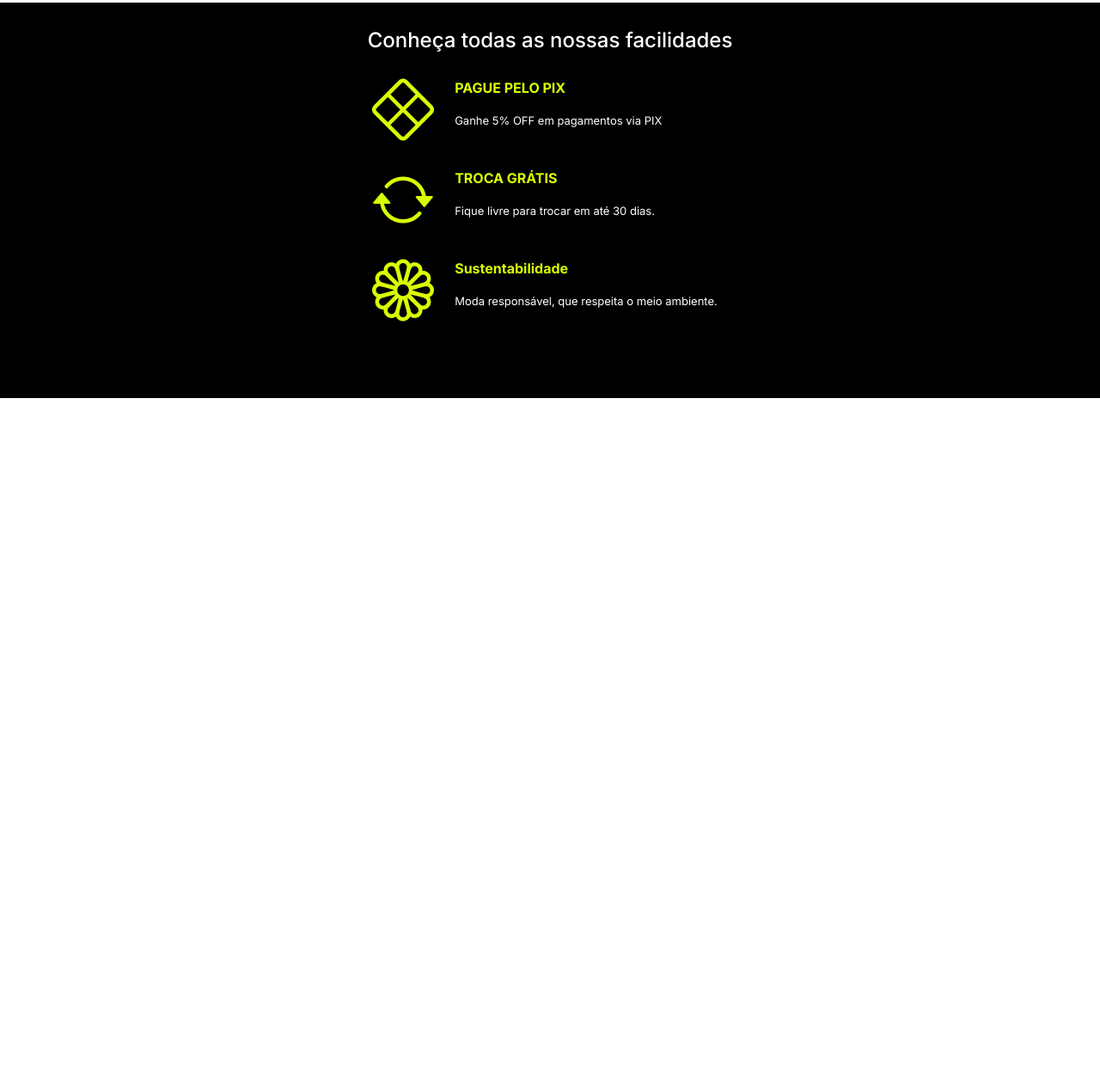
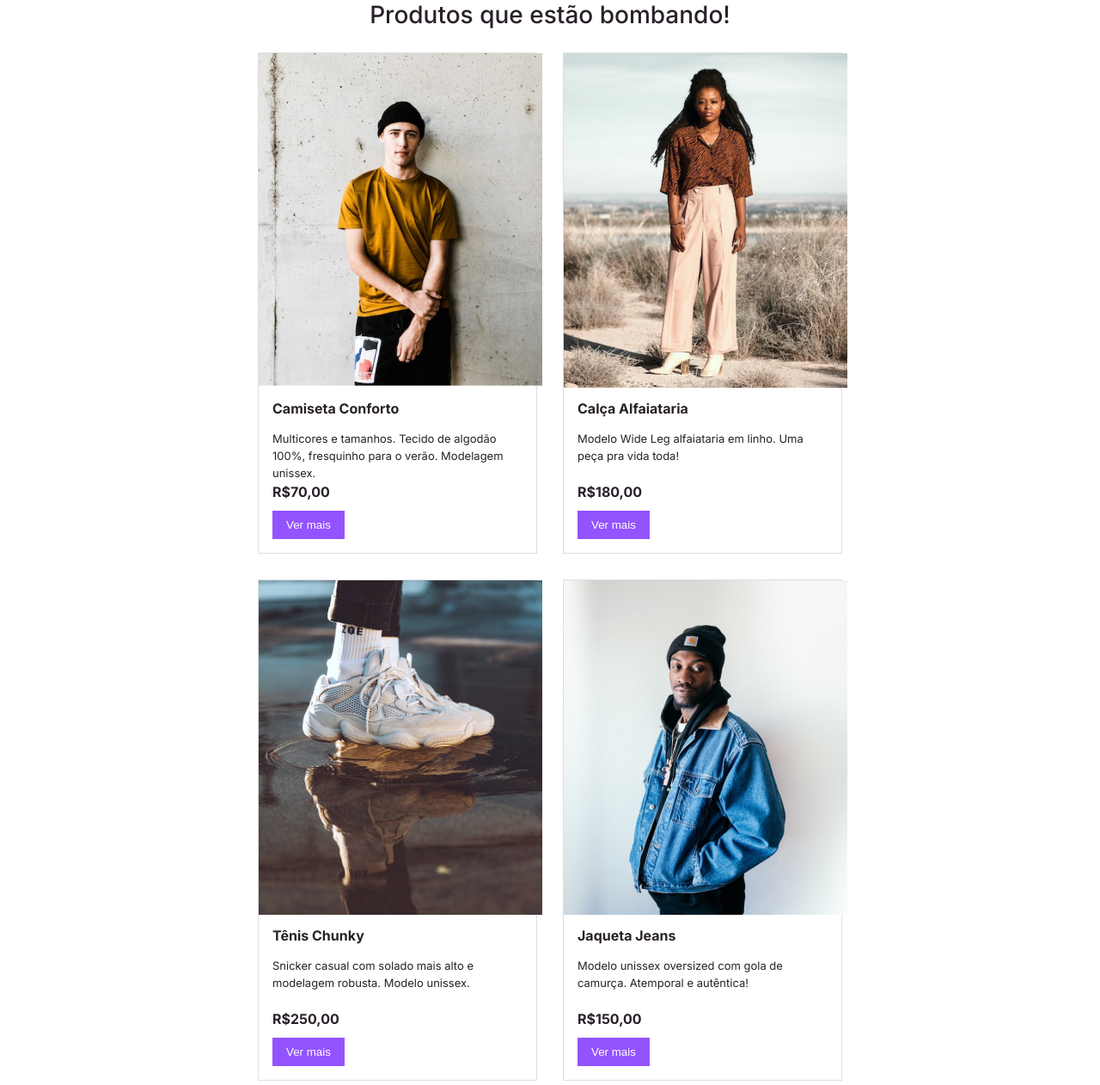
Before and after one commit to marcos-bento/Alura-Challenge-Front-End-2, a plain HTML site: page index.html in a window 1280 px wide. Shown: the part 1318-2580 px from the top of the page at 86% size. Before the commit the page ends 1781 px from the top, so only its background shows below. Drawn offline with nearby package versions, Linux system fonts and the light colour scheme.

Commit message:
Finalização da primeira semana do Challenge

```diff
--- /dev/null
+++ b/assets/css/products.css
@@ -0,0 +1,102 @@
+
+.products{
+    display: flex;
+    flex-direction: column;
+    gap: 30px;
+    margin: 0 28px 48px 28px;
+    align-items: center;
+}
+
+.products_title{
+    font-size: 28px;
+    font-weight: 500;
+    text-align: center;
+}
+
+.products_container{
+    display: grid;
+    grid-template-columns: repeat(auto-fit, minmax(323px));
+    gap: 30px;
+}
+
+.product_card{
+    border: 1px solid rgba(0, 0, 0, 0.13);
+    width: 323px;
+}
+
+.product_image_mobile{
+    width: 323px;
+    height: 402px;
+    display: block;
+}
+
+.product_image_tablet, .product_image_desktop{
+    display: none;
+}
+
+.product_label{
+    font-size: 16px;
+    font-weight: 700;
+    line-height: 23px;
+    margin: 13px 16px;
+}
+
+.product_description{
+    font-size: 13px;
+    font-weight: 400;
+    line-height: 20px;
+    height: 45px;
+    margin: 2px 16px 16px 16px;
+}
+
+.product_price{
+    font-size: 16px;
+    font-weight: 700;
+    line-height: 23px;
+    margin: 0 0 10px 16px;
+}
+
+.product_cto{
+    padding: 9px 16px;
+    background-color: var(--color-purple);
+    color: white;
+    border: none;
+    margin: 0 0 16px 16px;
+}
+
+/* Media query for 768px */
+@media screen and (min-width: 768px){
+
+    .products_container{
+        grid-template-columns: auto auto;
+    }
+
+    .product_image_tablet{
+        display: block;
+    }
+
+    .product_image_mobile, .product_image_desktop{
+        display: none;
+    }
+}
+
+/* Media query for 1440px */
+@media screen and (min-width: 1440px){
+
+    .products_container{
+        grid-template-columns: repeat(3, auto);
+    }
+
+    .product_card{
+        width: 350px;
+    }
+
+    .product_image_desktop{
+        display: block;
+        width: 350px;
+    }
+
+    .product_image_mobile, .product_image_tablet{
+        display: none;
+    }
+}
--- a/assets/css/style.css
+++ b/assets/css/style.css
@@ -3,12 +3,14 @@
 @import url("banner.css");
 @import url("category.css");
 @import url("infos.css");
+@import url("products.css");
 
 /* Setting the principal variables */
 :root{
     --main-font: 'Inter';
     --color-black: #000000;
     --color-grey: #CCCCCC;
+    --color-almost-black: #292129;
     --color-yellow: #DAFF01;
     --color-purple: #9353FF;
     --color-magenta: #EE6471;
@@ -19,4 +21,5 @@
 
 body{
     font-family: var(--main-font);
+    color:var(--color-almost-black) ;
 }
--- a/index.html
+++ b/index.html
@@ -167,8 +167,81 @@
 
         </section>
 
+        <section class="products">
 
+            <h3 class="products_title">Produtos que estão bombando!</h3>
 
+            <div class="products_container">
+
+                <div class="product_card">
+                    <img class="product_image_mobile" src="assets/img/Mobile/Imagens cards/Card camiseta.png" alt="Rapaz branco de camisa cor de abóbora e toca preta encostado na parede">
+                    <img class="product_image_tablet" src="assets/img/Tablet/Imagens Cards/camiseta.png" alt="Rapaz branco de camisa cor de abóbora e toca preta encostado na parede">
+                    <img class="product_image_desktop" src="assets/img/Desktop/Imagens Cards/Camiseta.png" alt="Rapaz branco de camisa cor de abóbora e toca preta encostado na parede">
+
+                    <h4 class="product_label">Camiseta Conforto</h4>
+                    <p class="product_description">Multicores e tamanhos. Tecido de algodão 100%, fresquinho para o verão. Modelagem unissex.</p>
+                    <p class="product_price">R$70,00</p>
+                    <button class="product_cto"> Ver mais </button>
+                </div>
+
+                <div class="product_card">
+                    <img class="product_image_mobile" src="assets/img/Mobile/Imagens cards/Card calça.png" alt="Moça negra com calça bege, sapato alto branco e camisa marrom em um local árido">
+                    <img class="product_image_tablet" src="assets/img/Tablet/Imagens Cards/calça.png" alt="Moça negra com calça bege, sapato alto branco e camisa marrom em um local árido">
+                    <img class="product_image_desktop" src="assets/img/Desktop/Imagens Cards/Calça.png" alt="Moça negra com calça bege, sapato alto branco e camisa marrom em um local árido">
+
+                    <h4 class="product_label">Calça Alfaiataria</h4>
+                    <p class="product_description">Modelo Wide Leg alfaiataria em linho. Uma peça pra vida toda!</p>
+                    <p class="product_price">R$180,00</p>
+                    <button class="product_cto"> Ver mais </button>
+                </div>
+
+                <div class="product_card">
+                    <img class="product_image_mobile" src="assets/img/Mobile/Imagens cards/Card tenis.png" alt="Tênis cinza em destaque com reflexo em uma poça de água">
+                    <img class="product_image_tablet" src="assets/img/Tablet/Imagens Cards/tenis.png" alt="Tênis cinza em destaque com reflexo em uma poça de água">
+                    <img class="product_image_desktop" src="assets/img/Desktop/Imagens Cards/Tenis.png" alt="Tênis cinza em destaque com reflexo em uma poça de água">
+
+                    <h4 class="product_label">Tênis Chunky</h4>
+                    <p class="product_description">Snicker casual com solado mais alto e modelagem robusta. Modelo unissex.</p>
+                    <p class="product_price">R$250,00</p>
+                    <button class="product_cto"> Ver mais </button>
+                </div>
+
+                <div class="product_card">
+                    <img class="product_image_mobile" src="assets/img/Mobile/Imagens cards/Card jaqueta jeans.png" alt="Rapaz negro de jaqueta Jeans e touca preta">
+                    <img class="product_image_tablet" src="assets/img/Tablet/Imagens Cards/jaqueta jeans.png" alt="Rapaz negro de jaqueta Jeans e touca preta">
+                    <img class="product_image_desktop" src="assets/img/Desktop/Imagens Cards/Jaqueta.png" alt="Rapaz negro de jaqueta Jeans e touca preta">
+
+                    <h4 class="product_label">Jaqueta Jeans</h4>
+                    <p class="product_description">Modelo unissex oversized com gola de camurça. Atemporal e autêntica!</p>
+                    <p class="product_price">R$150,00</p>
+                    <button class="product_cto"> Ver mais </button>
+                </div>
+
+                <div class="product_card">
+                    <img class="product_image_mobile" src="assets/img/Mobile/Imagens cards/Cards óculos.png" alt="Rapaz negro de cabelo loiro, camisa branca deitado no sofá, com um cachorro poodle ao lado">
+                    <img class="product_image_tablet" src="assets/img/Tablet/Imagens Cards/óculos.png" alt="Rapaz negro de cabelo loiro, camisa branca deitado no sofá, com um cachorro poodle ao lado">
+                    <img class="product_image_desktop" src="assets/img/Desktop/Imagens Cards/óculos.png" alt="Rapaz negro de cabelo loiro, camisa branca deitado no sofá, com um cachorro poodle ao lado">
+
+                    <h4 class="product_label">Óculos Redondo</h4>
+                    <p class="product_description">Armação metálica em grafite com lentes arredondadas. Sem erro!</p>
+                    <p class="product_price">R$120,00</p>
+                    <button class="product_cto"> Ver mais </button>
+                </div>
+
+                <div class="product_card">
+                    <img class="product_image_mobile" src="assets/img/Mobile/Imagens cards/Card bolsa.png" alt="Mulher de calça preta e sobretudo bege segurando uma bolsa de couro">
+                    <img class="product_image_tablet" src="assets/img/Tablet/Imagens Cards/bolsa.png" alt="Mulher de calça preta e sobretudo bege segurando uma bolsa de couro">
+                    <img class="product_image_desktop" src="assets/img/Desktop/Imagens Cards/Bolsa.png" alt="Mulher de calça preta e sobretudo bege segurando uma bolsa de couro">
+
+                    <h4 class="product_label">Bolsa coringa</h4>
+                    <p class="product_description">Bolsa camel em couro sintético de alta duração. Ideal para acompanhar você por uma vida!</p>
+                    <p class="product_price">R$120,00</p>
+                    <button class="product_cto"> Ver mais </button>
+                </div>
+
+            </div>
+
+        </section>
 
         <section class="infos">
 
```
